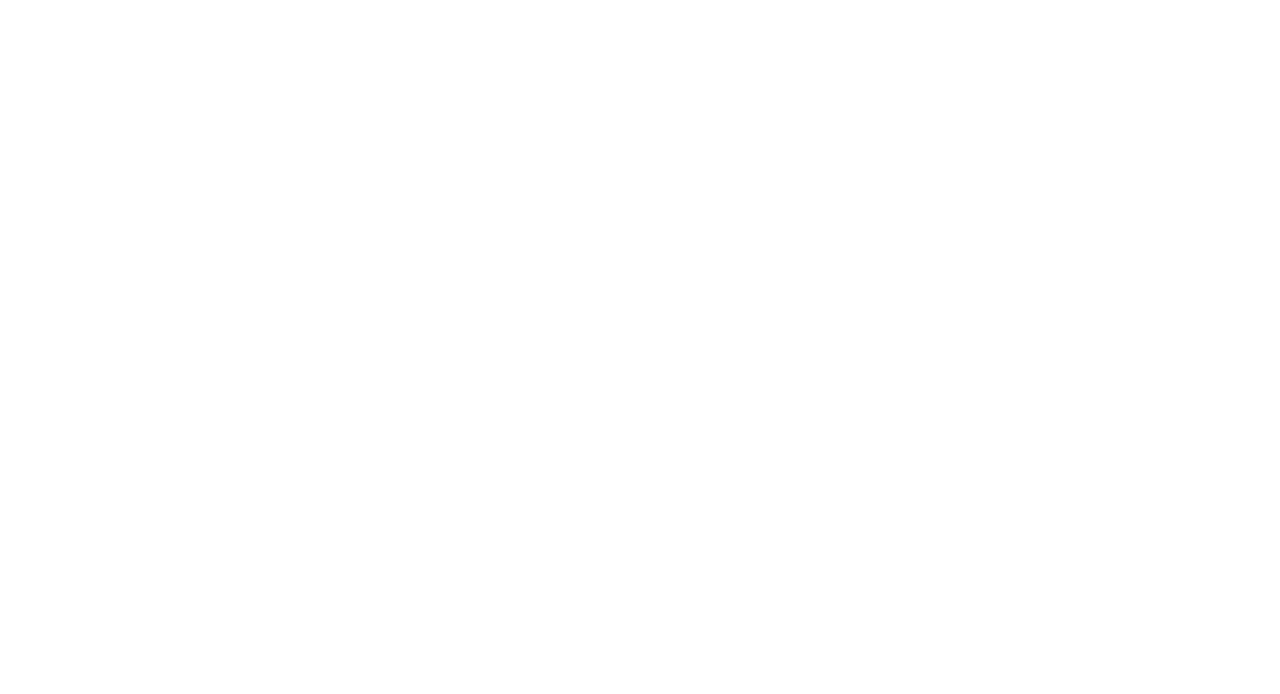
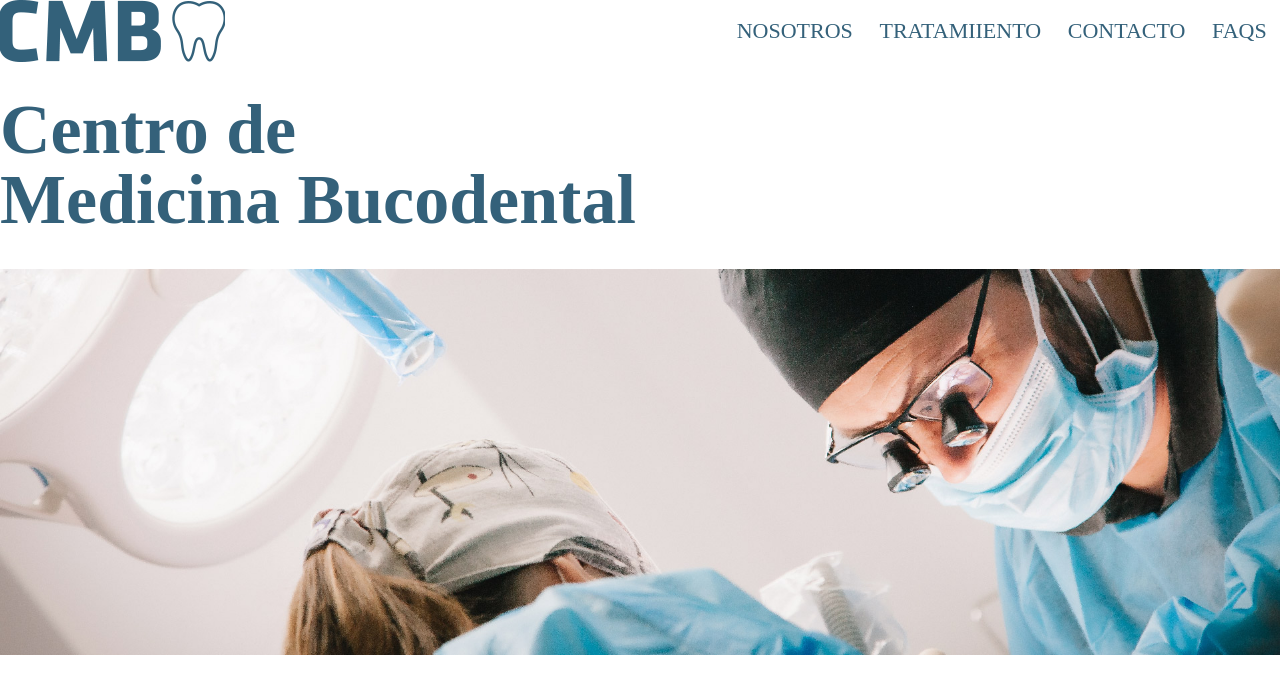
Before and after one commit to VaneMedina/LandingPage-CMB, a plain HTML site: page index.html in a window 1280 px wide. Drawn offline with Linux system fonts and the light colour scheme; a web font is replaced by a local one.

Commit message:
Header desktop

```diff
--- a/index.html
+++ b/index.html
@@ -7,6 +7,25 @@
     <link rel="stylesheet" href="./styles/style.css">
 </head>
 <body>
-
+    <header>
+        <section class="section_header container">
+            <nav class="navbar">
+                <figure class="logo_header">
+                    <img src="./images/logo_superior_azul.png" alt="logo_header">
+                </figure>
+                <ul>
+                    <li>NOSOTROS</li>
+                    <li>TRATAMIIENTO</li>
+                    <li>CONTACTO</li>
+                    <li>FAQS</li>
+                </ul>
+            </nav>
+            <h1 class="title_header">
+                <span>Centro de</span>
+                <span>Medicina Bucodental</span>
+            </h1>
+            <img src="./images/imagen_superior_quirofano.jpg" alt="quirofano">
+        </section>
+    </header>
 </body>
 </html>
--- a/styles/style.css
+++ b/styles/style.css
@@ -1,2 +1,48 @@
 @import url('./fonts.css');
 @import url('./commons.css');
+
+
+/* SECTION HEADER */
+
+header {
+  display: flex;
+}
+
+.section_header {
+  display: flex;
+  width: 100%;
+  justify-content: space-between;
+  flex-direction: column;
+  justify-content: space-between;
+}
+
+.logo_header {
+  width: 225px;
+  height: 62px;
+}
+
+.navbar {
+  display: flex;
+  justify-content: space-between;
+  font-size: 22px;
+  font-weight: 400;
+  margin-bottom: 5rem;
+}
+
+.navbar ul {
+  display: flex;
+  flex-direction: row;
+  align-items: center;
+}
+
+.navbar ul li {
+  margin: 2rem;
+}
+
+.title_header {
+  font-size: 70px;
+  display: flex;
+  flex-wrap: wrap;
+  flex-direction: column;
+  margin-bottom: 5rem;
+}
```
